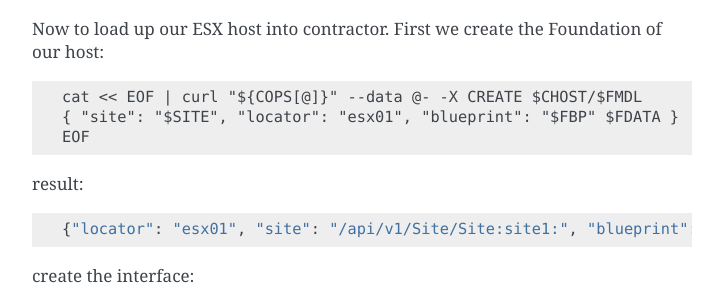
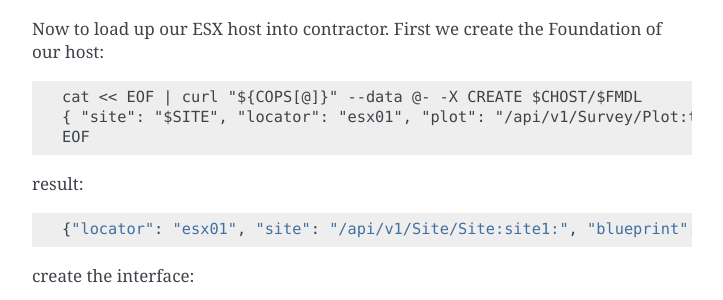
Before and after one commit to T3kton/t3kton.github.io, a Sphinx documentation site: the page built from source/contractor/tryit/install_baremetal.rst, in a window 1280 px wide and 900 px high, scrolled down 1262 px. Shown: the part 172-472 px from the top of the window, without its empty margins (388-1111 px from the left). Built offline with Sphinx 7.4.7, drawn with Linux system fonts in a browser that asks for light colours; some of the changed lines change nothing that is shown.

Commit message:
baremetal updates

```diff
--- a/source/contractor/tryit/install_baremetal.rst
+++ b/source/contractor/tryit/install_baremetal.rst
@@ -51,12 +51,12 @@
 our host::
 
   cat << EOF | curl "${COPS[@]}" --data @- -X CREATE $CHOST/$FMDL
-  { "site": "$SITE", "locator": "esx01", "blueprint": "$FBP" $FDATA }
+  { "site": "$SITE", "locator": "esx01", "plot": "/api/v1/Survey/Plot:test:", "blueprint": "$FBP" $FDATA }
   EOF
 
 result::
 
-  {"locator": "esx01", "site": "/api/v1/Site/Site:site1:", "blueprint": "/api/v1/BluePrint/FoundationBluePrint:amt-base:", "id_map": null, "located_at": null, "built_at": null, "updated": "2019-11-05T04:37:29.855004+00:00", "created": "2019-11-05T04:37:29.855021+00:00", "amt_username": "admin", "amt_password": "asdf", "amt_ip_address": "10.0.0.90", "state": "planned", "type": "AMT", "class_list": "['Physical', 'AMT']"}
+  {"locator": "esx01", "site": "/api/v1/Site/Site:site1:", "blueprint": "/api/v1/BluePrint/FoundationBluePrint:amt-base:", "id_map": null, "located_at": null, "built_at": null, "updated": "2020-01-05T00:51:07.330119+00:00", "created": "2020-01-05T00:51:07.330135+00:00", "amt_username": "admin", "amt_password": "asdQWE1@3", "amt_ip_address": "192.168.200.95", "plot": "/api/v1/Survey/Plot:test:", "state": "planned", "type": "AMT", "class_list": "['Physical', 'AMT']"}
 
 create the interface::
 
```
